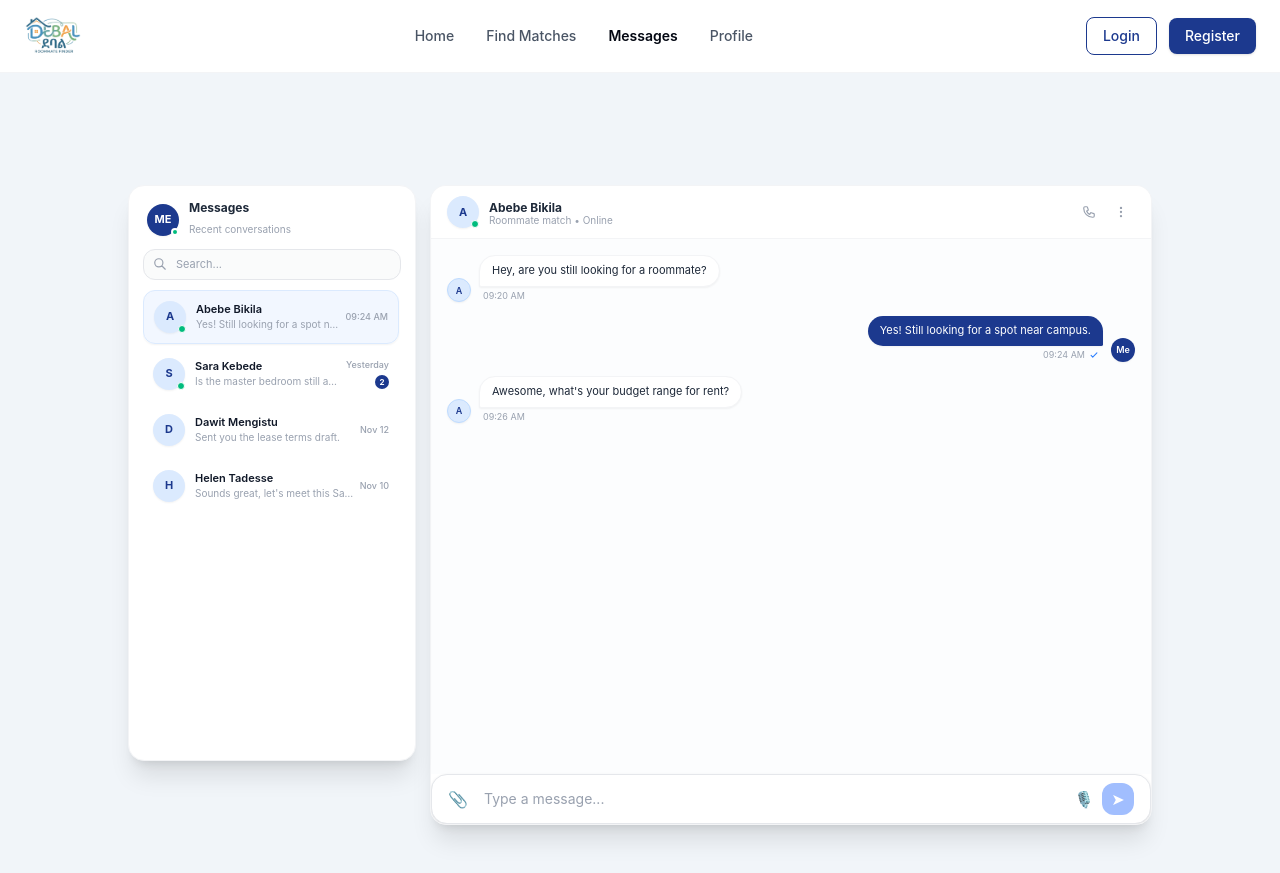
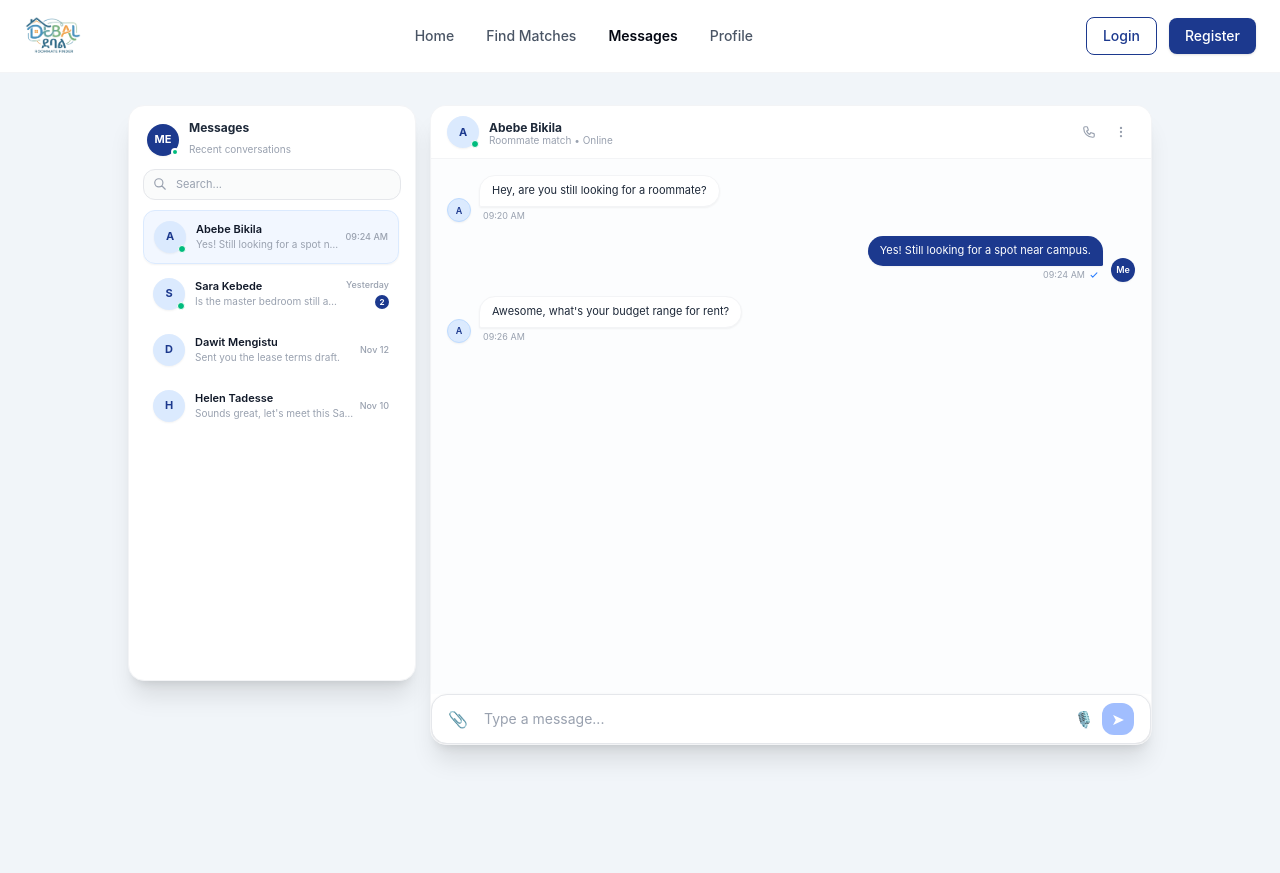
Before and after one commit to Natnael9/Debal, a React (Vite) app in the folder frontend/: page /app/messages in a window 1280 px wide. Built offline with nearby package versions, Linux system fonts and the light colour scheme.

Commit message:
margin top of message fixed by erasign items-center

```diff
--- a/frontend/src/pages/chat/ChatLayout.jsx
+++ b/frontend/src/pages/chat/ChatLayout.jsx
@@ -140,7 +140,7 @@ function ChatLayout() {
 
   return (
     // CHANGE HERE: Added 'top-14' (or adjust as needed, e.g. top-16/top-12) to give the entire mobile view a top margin/offset without triggering page bounce
-    <div className="fixed inset-x-0 bottom-0 top-20 flex h-[calc(100dvh-3.5rem)] w-full items-center justify-center overflow-hidden bg-slate-100 p-0 md:static md:top-auto md:min-h-screen md:h-auto md:overflow-y-auto md:p-6 lg:p-8">
+    <div className="fixed inset-x-0 bottom-0 top-0 flex h-screen w-full  justify-center overflow-hidden bg-slate-100 p-0 md:static md:top-auto md:min-h-screen md:h-auto md:overflow-y-auto md:p-6 lg:p-8">
 
       {/* Mobile Drawer Overlay */}
       {isSidebarOpen && (
```
